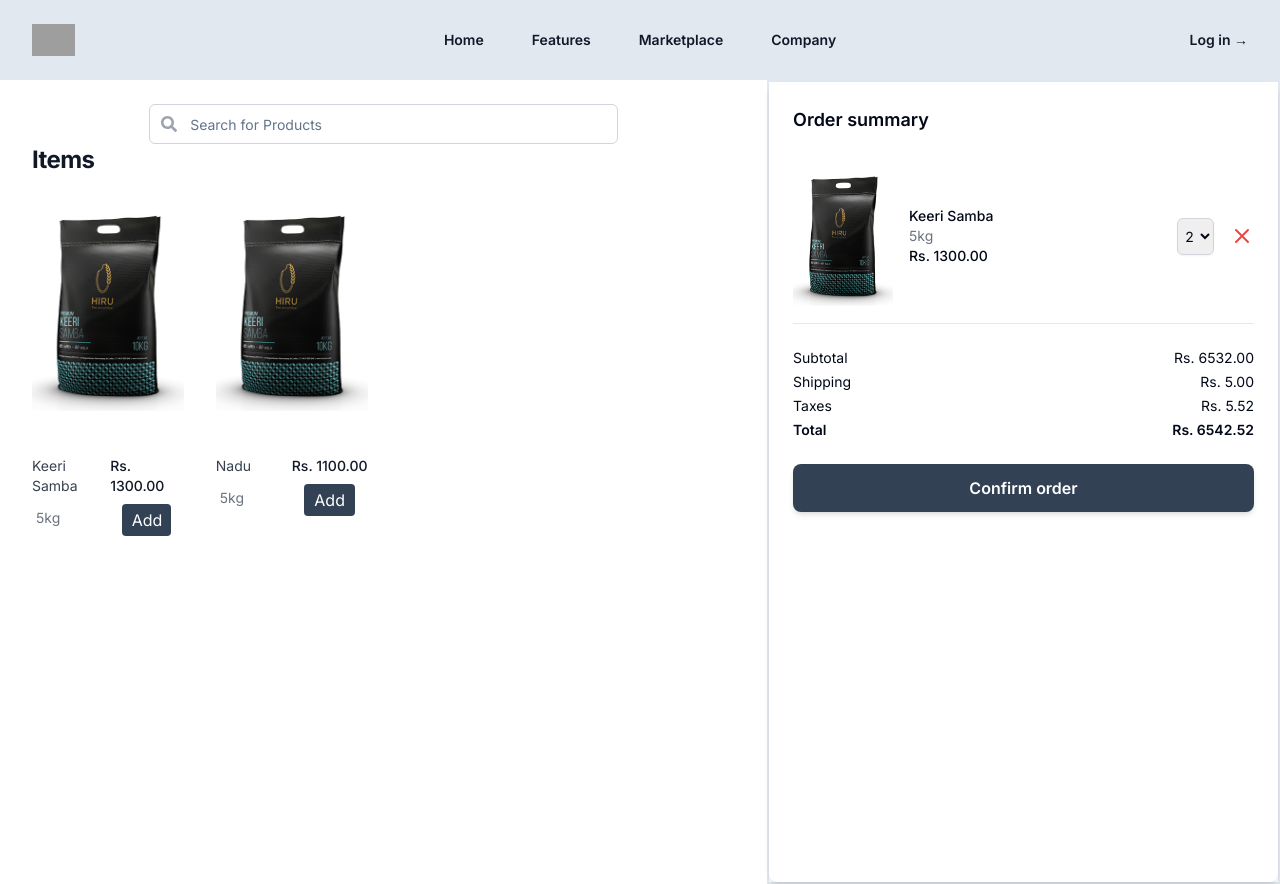
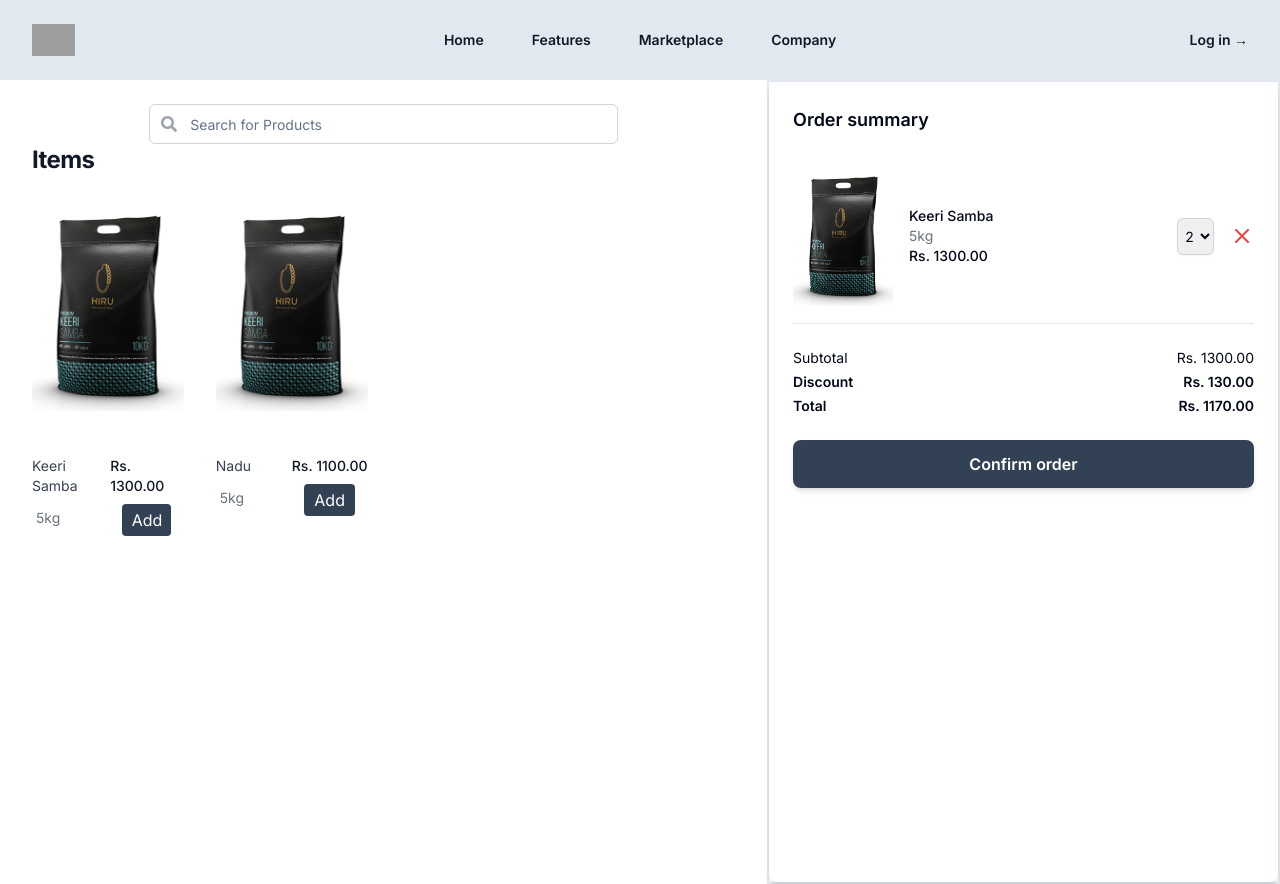
Before and after one commit to dinalUdagedara/Retail-POS, a Next.js app: page / in a window 1280 px wide. Built offline with nearby package versions, Linux system fonts and the light colour scheme; grey boxes are pictures that could not be loaded.

Commit message:
update: Updated the bill with the Total calculating logic

```diff
--- a/components/invoice-dashboard/bill/bill.tsx
+++ b/components/invoice-dashboard/bill/bill.tsx
@@ -5,35 +5,40 @@ import Image from "next/image";
 import { useStore } from "@/store/state";
 
 interface OrderSummaryProps {
-  subtotal: number;
-  shipping: number;
-  taxes: number;
-  total: number;
   onConfirm: () => void;
 }
 
-const OrderSummary: React.FC<OrderSummaryProps> = ({
-  subtotal,
-  shipping,
-  taxes,
-  total,
-  onConfirm,
-}) => {
+const OrderSummary: React.FC<OrderSummaryProps> = ({ onConfirm }) => {
   const billedItems = useStore((state) => state.billedItems);
+
+  let subtotal = 0;
+  let total = 0;
+  let discount = 0.1;
 
   return (
     <div className="p-6 bg-white rounded-lg shadow-md w-full h-screen">
       <h2 className="text-lg font-semibold mb-4">Order summary</h2>
-      {billedItems.map((item) => (
+      {billedItems.map(
+        (item) => (
+          (subtotal += item.price),
+          (total = subtotal - subtotal * discount),
+          (
             <div
               key={item.id}
               className="flex items-center justify-between border-b border-gray-200 py-4"
             >
-          <Image src={item.imageURL} alt={item.name} width={100} height={100} />
+              <Image
+                src={item.imageURL}
+                alt={item.name}
+                width={100}
+                height={100}
+              />
               <div className="flex-1 ml-4">
                 <h3 className="text-sm font-medium">{item.name}</h3>
-            <p className="text-sm text-gray-500">{item.size}</p>
-            <p className="text-sm font-medium">Rs. {item.price.toFixed(2)}</p>
+                <p className="text-sm text-gray-500">{item.size}kg</p>
+                <p className="text-sm font-medium">
+                  Rs. {item.price.toFixed(2)}
+                </p>
               </div>
               <div className="flex items-center">
                 <select
@@ -64,19 +69,17 @@ const OrderSummary: React.FC<OrderSummaryProps> = ({
                 </button>
               </div>
             </div>
-      ))}
+          )
+        )
+      )}
       <div className="mt-6 space-y-1 text-sm">
         <div className="flex justify-between">
           <span>Subtotal</span>
           <span>Rs. {subtotal.toFixed(2)}</span>
         </div>
-        <div className="flex justify-between">
-          <span>Shipping</span>
-          <span>Rs. {shipping.toFixed(2)}</span>
-        </div>
-        <div className="flex justify-between">
-          <span>Taxes</span>
-          <span>Rs. {taxes.toFixed(2)}</span>
+        <div className="flex justify-between font-semibold">
+          <span>Discount</span>
+          <span>Rs. {(subtotal*discount).toFixed(2)}</span>
         </div>
         <div className="flex justify-between font-semibold">
           <span>Total</span>
--- a/components/invoice-dashboard/confirm-item/confirm-item.tsx
+++ b/components/invoice-dashboard/confirm-item/confirm-item.tsx
@@ -5,10 +5,12 @@ import { SizeSelect } from "./size-select";
 import Image from "next/image";
 import { Input } from "@/components/ui/input";
 import Item from "antd/es/list/Item";
+import { Checkbox, InputNumber, Space } from "antd";
 
 const Confirmation = () => {
+  const [keyboard, setKeyboard] = useState(true);
 
-  const [selectedProduct,setSelectedProduct] = useState([
+  const [selectedProduct, setSelectedProduct] = useState([
     {
       id: 1,
       name: "",
@@ -16,7 +18,7 @@ const Confirmation = () => {
       price: 0.0,
       quantity: 0,
       imageURL: "/assets/hiru.jpg",
-    }
+    },
   ]);
   //Zustand setup
   const selectedItem = useStore((state) => state.selectedItem);
@@ -30,7 +32,6 @@ const Confirmation = () => {
     event.preventDefault(); // Prevent the default form submission behavior
     const formData = new FormData(event.currentTarget);
 
-
     formData.forEach((value, key) => {
       if (key === "quantity") {
         updatedProduct.quantity = Number(value);
@@ -39,22 +40,22 @@ const Confirmation = () => {
       } else if (key === "size") {
         updatedProduct.size = value.toString();
       }
-
     });
 
     setSelectedProduct([updatedProduct]);
     setBilledItems(updatedProduct);
     console.log("Updated product:", updatedProduct);
   }
-  {selectedItem.map((item)=>(
-    updatedProduct.name = item.name,
-    updatedProduct.price = item.price
-  ))}
+  {
+    selectedItem.map(
+      (item) => (
+        (updatedProduct.name = item.name), (updatedProduct.price = item.price)
+      )
+    );
+  }
   return (
-
     <div className=" w-full p-20 pt-2">
       {selectedItem.map((item) => (
-
         <form onSubmit={handleFormSubmit}>
           <div className="space-y-12  w-full ">
             <div className="border-b border-gray-900/10 pb-12">
@@ -108,7 +109,7 @@ const Confirmation = () => {
                     Weight
                   </label>
                   <div className="mt-2 items-center">
-                    <select
+                    {/* <select
                       id="weight"
                       name="weight"
                       autoComplete="weight"
@@ -117,7 +118,25 @@ const Confirmation = () => {
                       <option className="text-center">{item.size}</option>
                       <option className="text-center">500g</option>
                       <option className="text-center">1kg</option>
-                    </select>
+                    </select> */}
+
+                    <Space>
+                      <InputNumber
+                        id="weight"
+                        name="weight"
+                        keyboard={keyboard}
+                        defaultValue={item.size}
+                        addonAfter="Kg"
+                      />
+                      <Checkbox
+                        onChange={() => {
+                          setKeyboard(!keyboard);
+                        }}
+                        checked={keyboard}
+                      >
+                        Toggle keyboard
+                      </Checkbox>
+                    </Space>
                   </div>
                 </div>
 
@@ -158,12 +177,10 @@ const Confirmation = () => {
             <button
               type="submit"
               className="rounded-md bg-slate-500 px-3 py-2 text-sm font-semibold text-white shadow-sm hover:bg-slate-800 focus-visible:outline focus-visible:outline-2 focus-visible:outline-offset-2 focus-visible:outline-indigo-600"
-
             >
               Save
             </button>
           </div>
-
         </form>
       ))}
     </div>
--- a/components/invoice-dashboard/invoice-page.tsx
+++ b/components/invoice-dashboard/invoice-page.tsx
@@ -56,11 +56,6 @@ const InvoicePage = () => {
 
       <div className="w-screen sm:w-2/3 mt-10 sm:mt-0 flex justify-center border-2">
         <Bill
-          items={items}
-          subtotal={subtotal}
-          shipping={shipping}
-          taxes={taxes}
-          total={total}
           onConfirm={handleConfirmOrder}
         />
       </div>
--- a/store/state.ts
+++ b/store/state.ts
@@ -48,7 +48,7 @@ export const useStore = create<BearState>((set) => ({
     {
       id: 1,
       name: "Keeri Samba",
-      size: "5kg",
+      size: "5",
       price: 1300.0,
       quantity: 2,
       imageURL: "/assets/hiru.jpg",
@@ -59,7 +59,7 @@ export const useStore = create<BearState>((set) => ({
       {
         id: 1,
         name: "Broken Nadu",
-        size: "5kg",
+        size: "5",
         price: 1150.0,
         quantity: 3,
         imageURL: "/assets/hiru.jpg",
```
Lines whose indentation alone changed are shown as unchanged.
